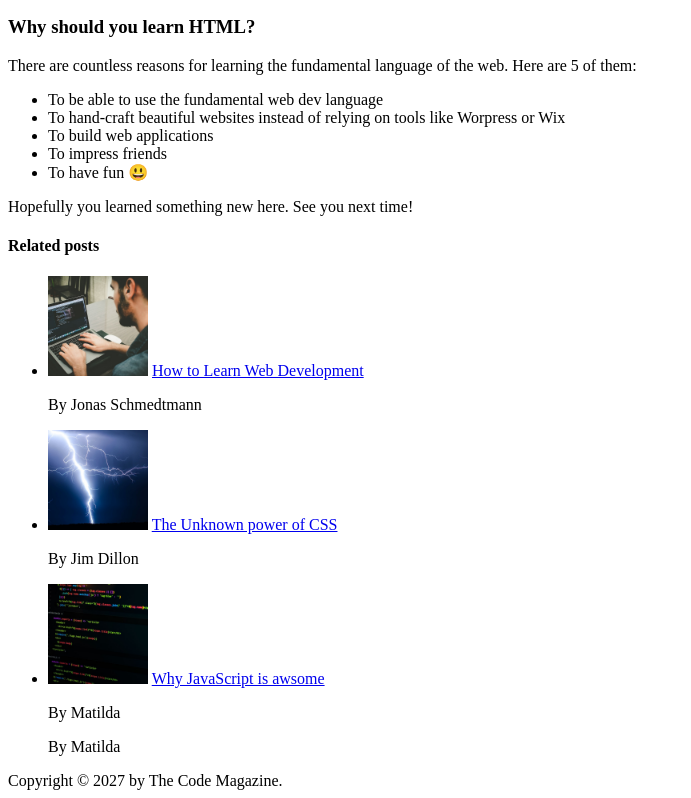
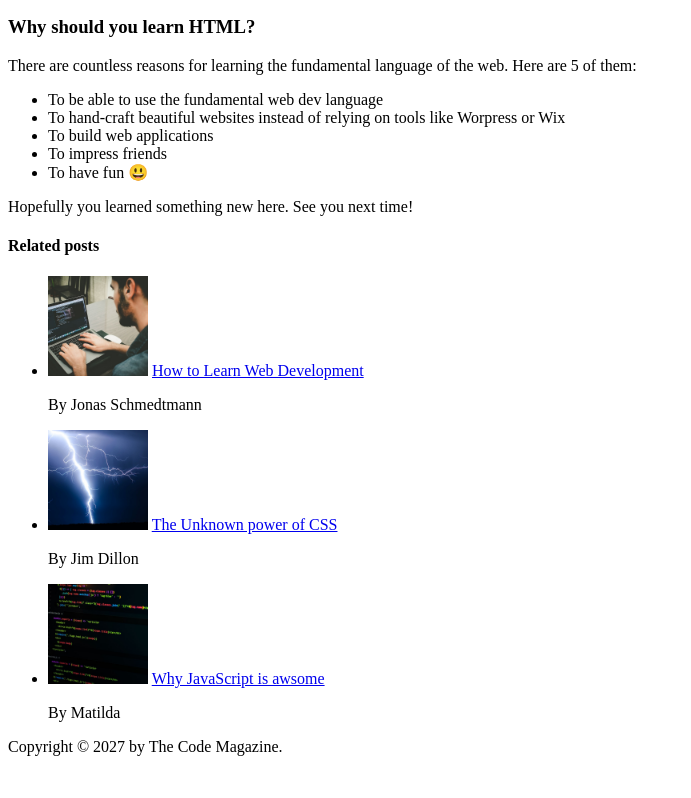
Before and after one commit to SAYYEDMOHDARIF/arif_HTML_1, a plain HTML site: page index.html in a window 1280 px wide. Shown: the part 794-1592 px from the top of the page, without its empty margins (0-691 px from the left). After the commit the page ends 1558 px from the top, so only its background shows below. Drawn offline with Linux system fonts and the light colour scheme.

Commit message:
commit 5t

```diff
--- a/index.html
+++ b/index.html
@@ -108,7 +108,6 @@
           />
           <a href="#">Why JavaScript is awsome</a>
           <p>By Matilda</p>
-          <p>By Matilda</p>
         </li>
       </ul>
     </aside>
```
